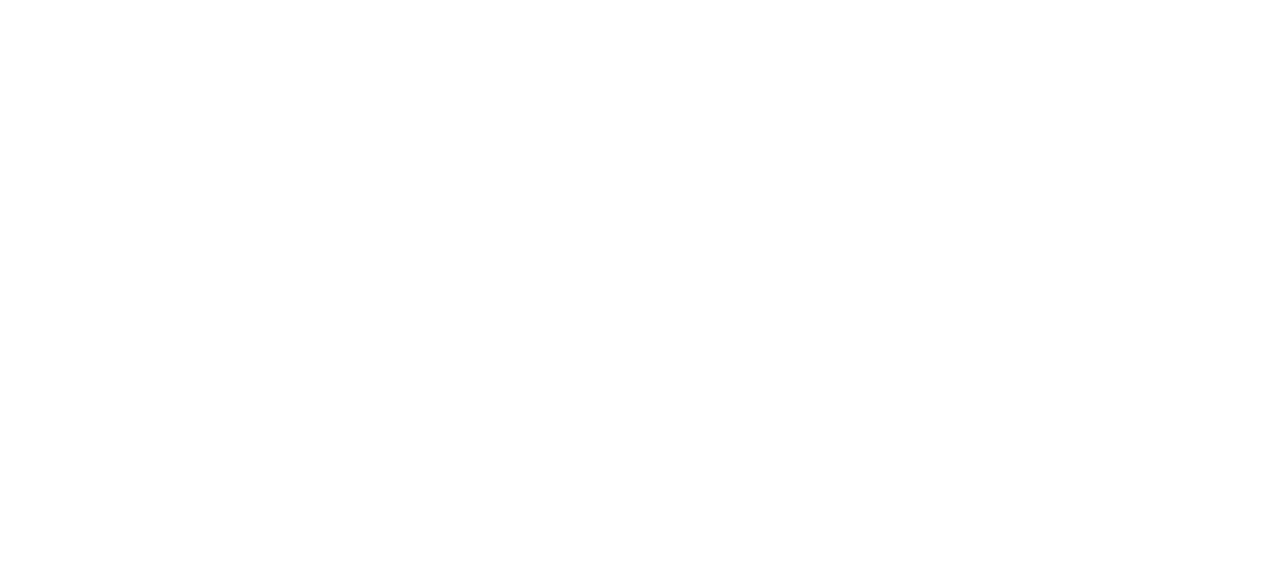
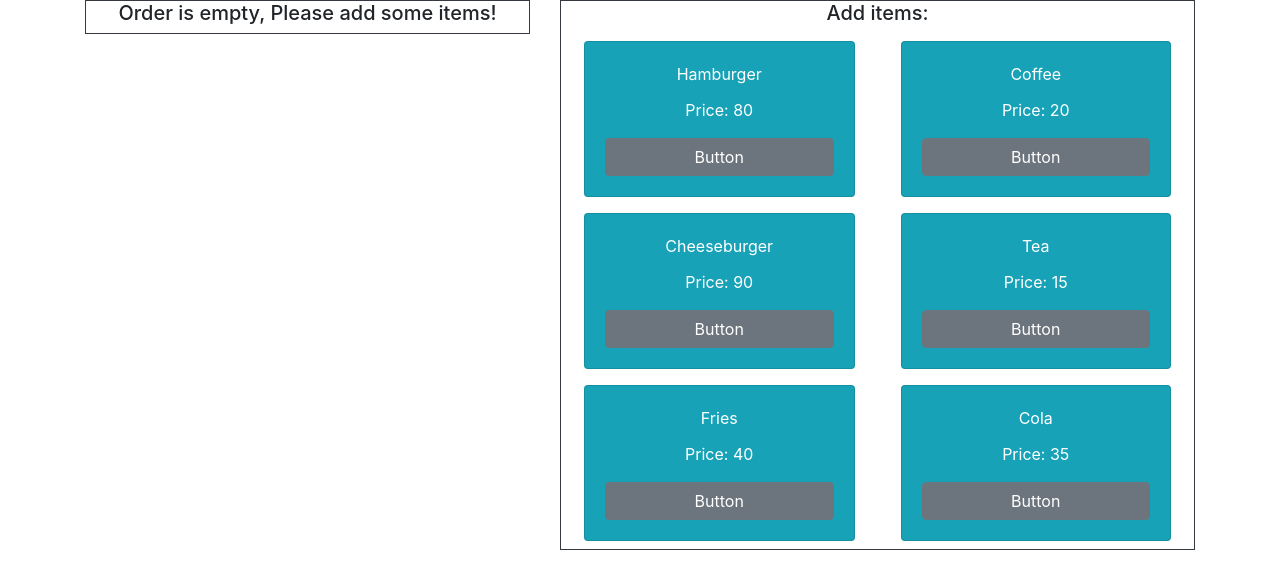
Before and after one commit to ArmaniEt/fastFood-App-react, a React (Create React App) app: page / in a window 1280 px wide. Shown: the top 588 px of the page. Built offline with nearby package versions, Linux system fonts and the light colour scheme.

Commit message:
Added conts AVAILABLE_FOOD, added state, split elements on components: Food, Menu, OrderForm, CheckText, added base layout for Food and Menu

```diff
--- a/src/App.js
+++ b/src/App.js
@@ -1,5 +1,19 @@
 import React, {Component} from 'react';
 import './App.css';
+import { Container, Row, Col } from 'reactstrap';
+import OrderForm from './components/OrderForm/OrderForm'
+import Menu from './components/Menu/Menu'
+
+const AVAILABLE_FOOD = [
+    {name: 'Hamburger', price: 80},
+    {name: 'Coffee', price: 20},
+    {name: 'Cheeseburger', price: 90},
+    {name: 'Tea', price: 15},
+    {name: 'Fries', price: 40},
+    {name: 'Cola', price: 35}
+];
+
+export {AVAILABLE_FOOD};
 
 // split to components:
 // Menu, OrderForm, Food, CheckStrings
@@ -12,9 +26,31 @@
     render() {
         return (
             <div className="App">
+                <Container>
+                    <Row>
+                        <Col xs={5}>
+                            <OrderForm/>
+                        </Col>
+                        <Col xs={7}>
+                            <Menu/>
+                        </Col>
+                    </Row>
 
+                </Container>
             </div>
         );
+    }
+
+    state = {
+        check: {
+            hamburger: {count: 0, total: 0},
+            coffee: {count: 0, total: 0},
+            cheeseburger: {count: 0, total: 0},
+            tea: {count: 0, total: 0},
+            fries: {count: 0, total: 0},
+            cola: {count: 0, total: 0}
+
+        }
     }
 }
 
--- /dev/null
+++ b/src/components/Food/Food.js
@@ -0,0 +1,22 @@
+import React from 'react';
+import {Row, Col} from 'reactstrap';
+import {Card, Button, CardTitle, CardText} from 'reactstrap';
+
+
+function Food(props) {
+    return (
+
+        <Col xs={6}>
+            <Card className="m-2" body inverse color="info">
+                <CardTitle>{props.name}</CardTitle>
+                <CardText>Price: {props.price}</CardText>
+                <Button color="secondary">Button</Button>
+            </Card>
+        </Col>
+
+    )
+
+}
+
+
+export default Food;
--- /dev/null
+++ b/src/components/Menu/Menu.js
@@ -0,0 +1,24 @@
+import React from 'react';
+import {Row, Col} from 'reactstrap';
+import {AVAILABLE_FOOD} from "../../App";
+import Food from "../Food/Food"
+
+function Menu(props) {
+    return (
+        <Col className="border border-dark">
+            <h5>Add items: </h5>
+            <Row>
+                {AVAILABLE_FOOD.map(item => <Food
+                    key={item.name}
+                    price={item.price}
+                    name={item.name}
+                />)}
+            </Row>
+
+        </Col>
+
+    )
+}
+
+
+export default Menu;
--- /dev/null
+++ b/src/components/OrderForm/OrderForm.js
@@ -0,0 +1,15 @@
+import React from 'react';
+import {Row, Col} from 'reactstrap';
+
+
+
+function OrderForm(props) {
+    return (
+        <Col className='border border-dark'>
+            <h5>Order is empty, Please add some items!</h5>
+        </Col>
+    )
+
+}
+
+export default OrderForm;
```
Also changed, not shown: src/components/CheckText/CheckText.js (added).
